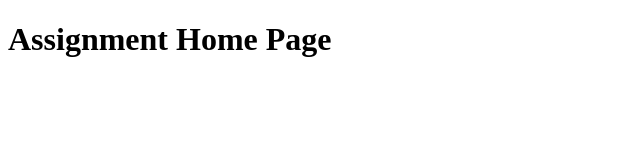
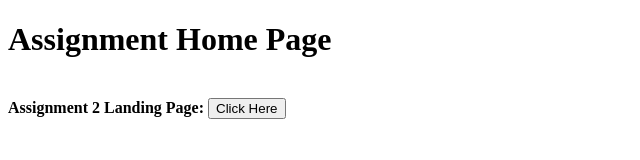
Before and after one commit to smaddikonda/maddikonda-saisuryateja-webdev, a website: page public/assignment/index.html in a window 1280 px wide. Shown: the whole page, without its empty margins (0-640 px from the left). Drawn offline with Linux system fonts and the light colour scheme.

Commit message:
commit 2
commit 2

```diff
--- a/public/assignment/index.html
+++ b/public/assignment/index.html
@@ -6,5 +6,10 @@
 </head>
 <body>
     <h1>Assignment Home Page</h1>
+    <br>
+    <span style="display: inline">
+        <strong>Assignment 2 Landing Page:</strong>
+        <a href="user/login.html"><button>Click Here</button></a>
+    </span>
 </body>
 </html>
```
